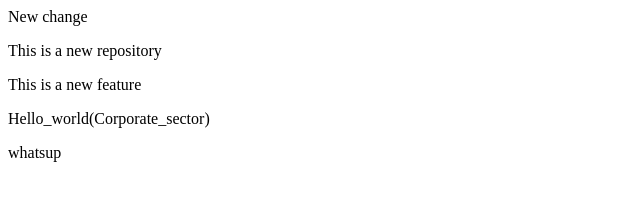
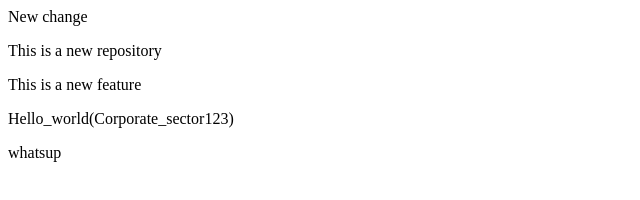
Before and after one commit to AnuradhaKumari11/Local_repo, a plain HTML site: page index.html in a window 1280 px wide. Shown: the full height of the page, 0-640 px from the left. Drawn offline with Linux system fonts and the light colour scheme.

Commit message:
new change

```diff
--- a/index.html
+++ b/index.html
@@ -1,5 +1,5 @@
 <p>New change</p>
 <p>This is a new repository</p>
 <p>This is a new feature</p>
-<p>Hello_world(Corporate_sector)</p>
+<p>Hello_world(Corporate_sector123)</p>
 <p>whatsup</p>
```
